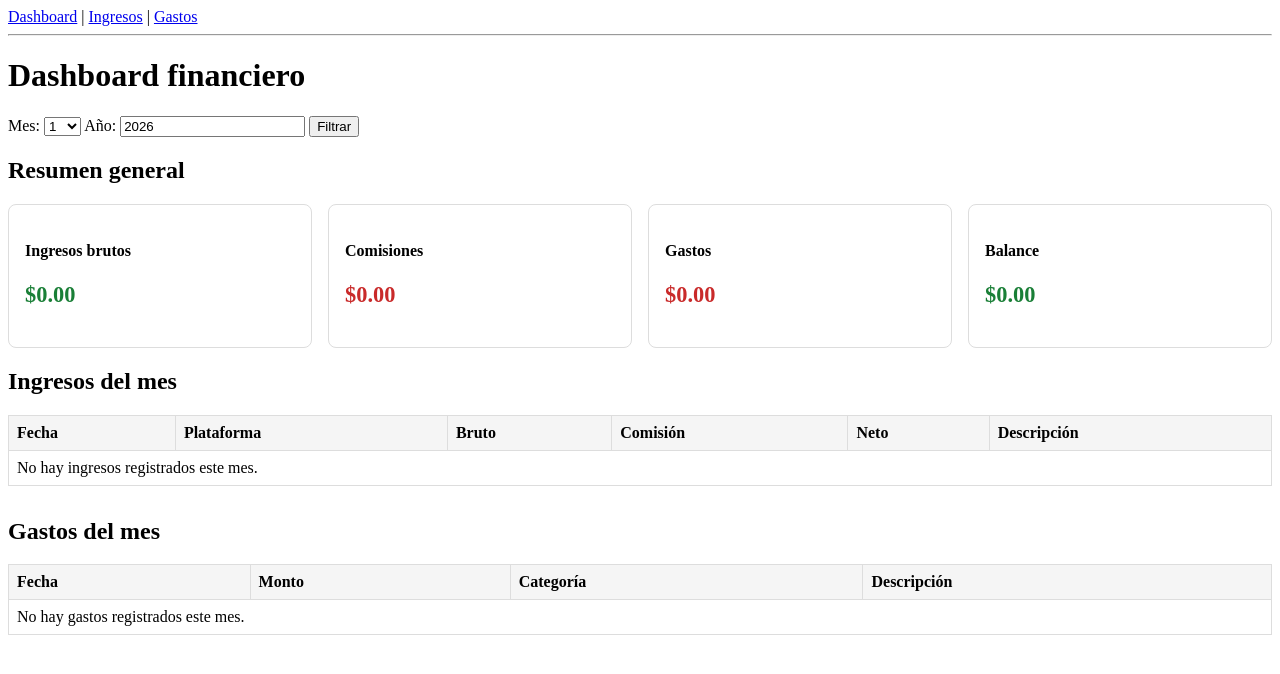
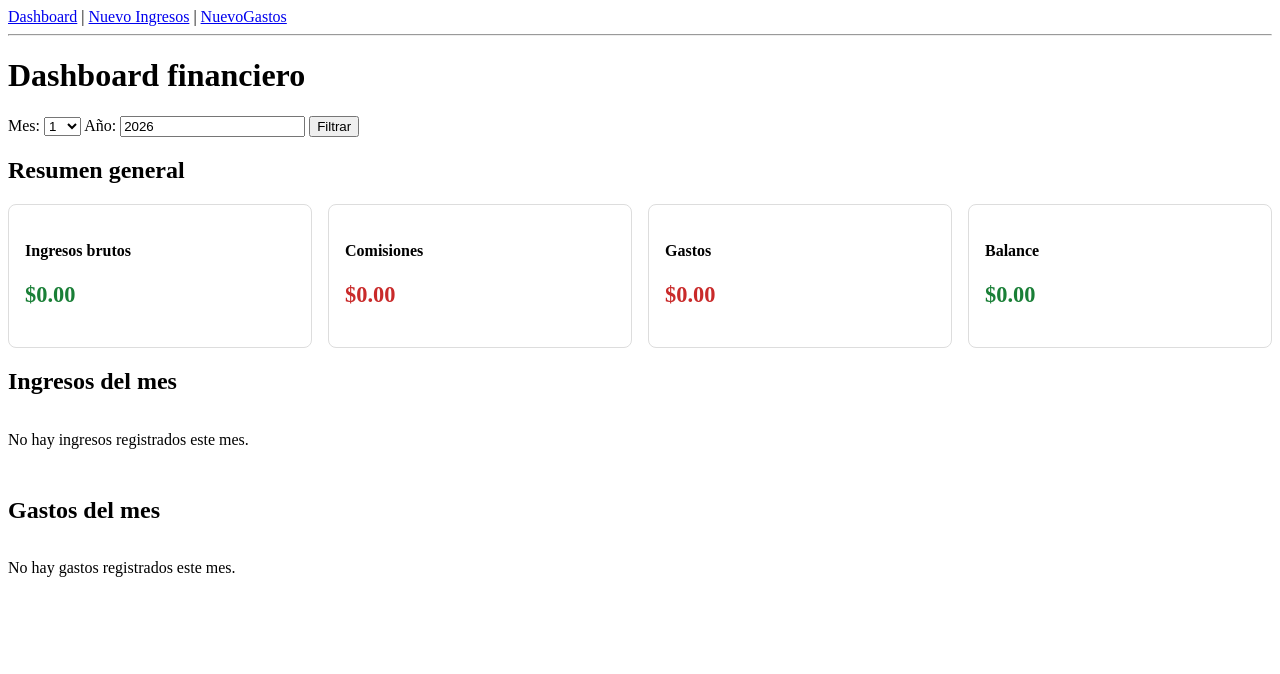
Before and after one commit to GonzaloVegaDev/airbnb-finanzas, a Django app: page / in a window 1280 px wide. Shown: the top 674 px of the page. Run offline with Django 5.2, Linux system fonts and the light colour scheme; a user stored in the database is signed in; data comes from the database, SQL or seed files in the repository; both versions use the stored data as it was after the commit.

Commit message:
dashboard responsive

```diff
--- a/core/static/core/styles.css
+++ b/core/static/core/styles.css
@@ -182,3 +182,84 @@
 .btn-secondary:hover {
     background: #d1d5db;
 }
+
+/* ===== DASHBOARD (SIN TABLAS) ===== */
+
+.data-grid {
+    display: grid;
+    grid-template-columns: repeat(auto-fit, minmax(280px, 1fr));
+    gap: 16px;
+    margin-bottom: 32px;
+}
+
+.data-card {
+    background: #ffffff;
+    border: 1px solid #ddd;
+    border-radius: 8px;
+    padding: 14px 16px;
+}
+
+.data-row {
+    display: flex;
+    justify-content: space-between;
+    margin-bottom: 6px;
+    font-size: 14px;
+}
+
+.data-row span {
+    color: #555;
+}
+
+.data-row strong {
+    font-weight: 600;
+}
+
+.data-row.highlight strong {
+    font-size: 15px;
+}
+
+.data-description {
+    margin-top: 8px;
+    font-size: 13px;
+    color: #444;
+    border-top: 1px solid #eee;
+    padding-top: 6px;
+}
+
+/* ===== ACCIONES EN CARDS ===== */
+
+.card-actions {
+    margin-top: 12px;
+    padding-top: 10px;
+    border-top: 1px solid #eee;
+    display: flex;
+    gap: 10px;
+}
+
+.card-actions a {
+    font-size: 13px;
+    padding: 6px 12px;
+    border-radius: 4px;
+    text-decoration: none;
+    font-weight: 600;
+}
+
+/* Editar */
+.btn-edit {
+    background-color: #2563eb;
+    color: #fff;
+}
+
+.btn-edit:hover {
+    background-color: #1e40af;
+}
+
+/* Eliminar */
+.btn-delete {
+    background-color: #fee2e2;
+    color: #991b1b;
+}
+
+.btn-delete:hover {
+    background-color: #fecaca;
+}
--- a/core/templates/core/base.html
+++ b/core/templates/core/base.html
@@ -12,8 +12,10 @@
 <header>
     <nav>
         <a href="{% url 'dashboard' %}">Dashboard</a> |
-        <a href="{% url 'lista_ingresos' %}">Ingresos</a> |
-        <a href="{% url 'lista_gastos' %}">Gastos</a>
+        <!-- <a href="{% url 'lista_ingresos' %}">Ingresos</a> |
+        <a href="{% url 'lista_gastos' %}">Gastos</a> -->
+        <a href="{% url 'crear_ingreso' %}">Nuevo Ingresos</a> |
+        <a href="{% url 'crear_gasto' %}">NuevoGastos</a>
     </nav>
     <hr>
 </header>
--- a/core/templates/core/dashboard.html
+++ b/core/templates/core/dashboard.html
@@ -60,59 +60,94 @@
 
 <h2>Ingresos del mes</h2>
 
-<table class="tabla">
-    <thead>
-        <tr>
-            <th>Fecha</th>
-            <th>Plataforma</th>
-            <th>Bruto</th>
-            <th>Comisión</th>
-            <th>Neto</th>
-            <th>Descripción</th>
-        </tr>
-    </thead>
-    <tbody>
+<div class="data-grid">
     {% for ingreso in ingresos %}
-        <tr>
-            <td>{{ ingreso.fecha }}</td>
-            <td>{{ ingreso.plataforma }}</td>
-            <td>${{ ingreso.monto_bruto }}</td>
-            <td>${{ ingreso.comision }}</td>
-           <td>${{ ingreso.monto_neto|floatformat:2 }}</td>
-            <td>{{ ingreso.descripcion }}</td>
-        </tr>
+    <div class="data-card">
+        <div class="data-row">
+            <span>Fecha</span>
+            <strong>{{ ingreso.fecha }}</strong>
+        </div>
+
+        <div class="data-row">
+            <span>Plataforma</span>
+            <strong>{{ ingreso.plataforma }}</strong>
+        </div>
+
+        <div class="data-row">
+            <span>Bruto</span>
+            <strong>${{ ingreso.monto_bruto }}</strong>
+        </div>
+
+        <div class="data-row">
+            <span>Comisión</span>
+            <strong>${{ ingreso.comision }}</strong>
+        </div>
+
+        <div class="data-row highlight">
+            <span>Neto</span>
+            <strong>${{ ingreso.monto_neto|floatformat:2 }}</strong>
+        </div>
+
+        {% if ingreso.descripcion %}
+        <div class="data-description">
+            {{ ingreso.descripcion }}
+        </div>
+        {% endif %}
+
+        <div class="card-actions">
+            <a href="{% url 'editar_ingreso' ingreso.id %}" class="btn-edit">
+                Editar
+            </a>
+            <a href="{% url 'eliminar_ingreso' ingreso.id %}" class="btn-delete">
+                Eliminar
+            </a>
+        </div>
+    </div>
+
     {% empty %}
-        <tr>
-            <td colspan="6">No hay ingresos registrados este mes.</td>
-        </tr>
+    <p>No hay ingresos registrados este mes.</p>
     {% endfor %}
-    </tbody>
-</table>
+</div>
+
 
 <h2>Gastos del mes</h2>
 
-<table class="tabla">
-    <thead>
-        <tr>
-            <th>Fecha</th>
-            <th>Monto</th>
-            <th>Categoría</th>
-            <th>Descripción</th>
-        </tr>
-    </thead>
-    <tbody>
+<div class="data-grid">
     {% for gasto in gastos %}
-        <tr>
-            <td>{{ gasto.fecha }}</td>
-            <td>${{ gasto.monto }}</td>
-            <td>{{ gasto.categoria }}</td>
-            <td>{{ gasto.descripcion }}</td>
-        </tr>
+    <div class="data-card">
+        <div class="data-row">
+            <span>Fecha</span>
+            <strong>{{ gasto.fecha }}</strong>
+        </div>
+
+        <div class="data-row">
+            <span>Monto</span>
+            <strong>${{ gasto.monto }}</strong>
+        </div>
+
+        <div class="data-row">
+            <span>Categoría</span>
+            <strong>{{ gasto.categoria }}</strong>
+        </div>
+
+        {% if gasto.descripcion %}
+        <div class="data-description">
+            {{ gasto.descripcion }}
+        </div>
+        {% endif %}
+
+        <div class="card-actions">
+            <a href="{% url 'editar_gasto' gasto.id %}" class="btn-edit">
+                Editar
+            </a>
+            <a href="{% url 'eliminar_gasto' gasto.id %}" class="btn-delete">
+                Eliminar
+            </a>
+        </div>
+    </div>
     {% empty %}
-        <tr>
-            <td colspan="4">No hay gastos registrados este mes.</td>
-        </tr>
+    <p>No hay gastos registrados este mes.</p>
     {% endfor %}
-    </tbody>
-</table>
+</div>
+
 {% endblock %}
```
Also changed, not shown: db.sqlite3. Lines whose indentation alone changed are shown as unchanged.
